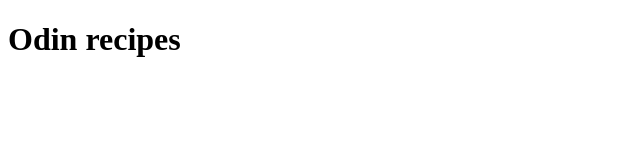
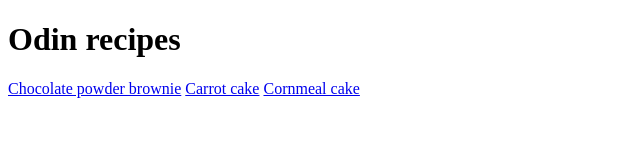
Before and after one commit to xspt/odin-recipes, a plain HTML site: page index.html in a window 1280 px wide. Shown: the whole page, without its empty margins (0-640 px from the left). Drawn offline with Linux system fonts and the light colour scheme.

Commit message:
Link recipes to index

```diff
--- a/index.html
+++ b/index.html
@@ -6,5 +6,8 @@
    </head>
    <body>
       <h1>Odin recipes</h1>
+      <a href="./recipes/brownie.html">Chocolate powder brownie</a>
+      <a href="./recipes/carrot_cake.html">Carrot cake</a>
+      <a href="./recipes/cornmeal_cake.html">Cornmeal cake</a>
    </body>
 </html>
```
